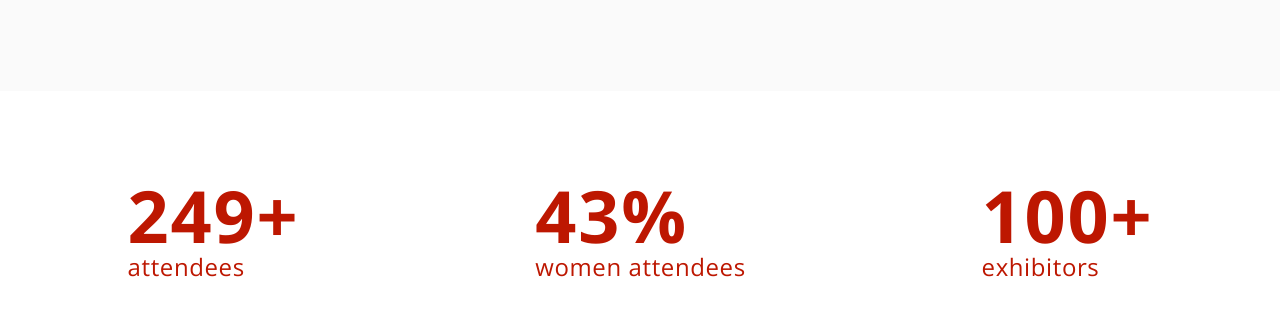
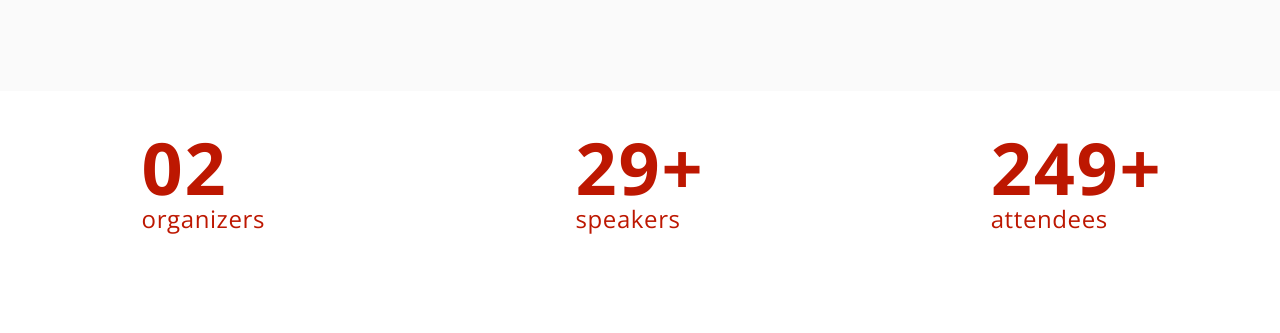
Before and after one commit to NishChal370/kmc-conference-frontend, a React (Vite) app: page / in a window 1280 px wide. Shown: the part 1040-1373 px from the top of the page. Built offline with nearby package versions, Linux system fonts and the light colour scheme.

Commit message:
Change slider package

```diff
--- a/index.html
+++ b/index.html
@@ -4,18 +4,6 @@
             <meta charset="UTF-8" />
             <link rel="icon" type="image/svg+xml" href="./src/assets/icon/favicon.ico" />
             <meta name="viewport" content="width=device-width, initial-scale=1.0" />
-
-            <link
-                  rel="stylesheet"
-                  type="text/css"
-                  charset="UTF-8"
-                  href="https://cdnjs.cloudflare.com/ajax/libs/slick-carousel/1.6.0/slick.min.css"
-            />
-            <link
-                  rel="stylesheet"
-                  type="text/css"
-                  href="https://cdnjs.cloudflare.com/ajax/libs/slick-carousel/1.6.0/slick-theme.min.css"
-            />
 
             <title>Vite + React + TS</title>
       </head>
--- a/package.json
+++ b/package.json
@@ -17,13 +17,12 @@
     "react-dom": "^18.2.0",
     "react-hook-form": "^7.49.2",
     "react-router-dom": "^6.21.0",
-    "react-slick": "^0.29.0"
+    "swiper": "^11.0.5"
   },
   "devDependencies": {
     "@types/node": "^20.10.4",
     "@types/react": "^18.2.43",
     "@types/react-dom": "^18.2.17",
-    "@types/react-slick": "^0.23.13",
     "@typescript-eslint/eslint-plugin": "^6.14.0",
     "@typescript-eslint/parser": "^6.14.0",
     "@vitejs/plugin-react-swc": "^3.5.0",
--- a/src/pages-normalUser/home/components/HomeStatisticalCounter.tsx
+++ b/src/pages-normalUser/home/components/HomeStatisticalCounter.tsx
@@ -1,40 +1,37 @@
-import Slider from "react-slick";
+import { Swiper, SwiperSlide } from "swiper/react";
+import { Autoplay, FreeMode } from "swiper/modules";
+
+// Import Swiper styles
+import "swiper/css";
+import "swiper/css/free-mode";
 
 function HomeStatisticalCounter() {
       return (
-            <Slider
-                  dots={false}
-                  infinite={true}
-                  autoplay={true}
-                  autoplaySpeed={1500}
-                  speed={1600}
-                  arrows={false}
-                  slidesToShow={3}
-                  slidesToScroll={1}
-                  className="text-primary mt-10 w-full"
-                  responsive={[
-                        {
-                              breakpoint: 1024,
-                              settings: {
-                                    slidesToShow: 2,
-                                    slidesToScroll: 1,
-                              },
+            <Swiper
+                  slidesPerView={1}
+                  spaceBetween={30}
+                  centeredSlides={true}
+                  loop={true}
+                  speed={500}
+                  autoplay={{
+                        delay: 1500,
+                        disableOnInteraction: false,
+                        waitForTransition: false,
+                  }}
+                  freeMode={true}
+                  modules={[Autoplay, FreeMode]}
+                  breakpoints={{
+                        640: {
+                              slidesPerView: 1,
                         },
-                        {
-                              breakpoint: 768,
-                              settings: {
-                                    slidesToShow: 2,
-                                    slidesToScroll: 1,
-                              },
+                        768: {
+                              slidesPerView: 2,
                         },
-                        {
-                              breakpoint: 640,
-                              settings: {
-                                    slidesToShow: 1,
-                                    slidesToScroll: 1,
-                              },
+                        1024: {
+                              slidesPerView: 3,
                         },
-                  ]}
+                  }}
+                  className="text-primary mt-10 w-full max-w-[140rem]"
             >
                   {[
                         { count: "02", title: "organizers" },
@@ -43,16 +40,16 @@ function HomeStatisticalCounter() {
                         { count: "43%", title: "women attendees" },
                         { count: "100+", title: "exhibitors" },
                   ].map(({ count, title }, index) => (
-                        <span key={index}>
-                              <div className="w-full self-center flex flex-col items-center text-start mt-12">
+                        <SwiperSlide key={index}>
+                              <span className="w-full h-full self-center flex flex-col items-center text-start">
                                     <article>
                                           <p className="text-7xl font-bold">{count}</p>
                                           <p className="text-2xl">{title}</p>
                                     </article>
-                              </div>
-                        </span>
+                              </span>
+                        </SwiperSlide>
                   ))}
-            </Slider>
+            </Swiper>
       );
 }
 
```
Also changed, not shown: 1 other file (tests, documents, lock files or other folders).
